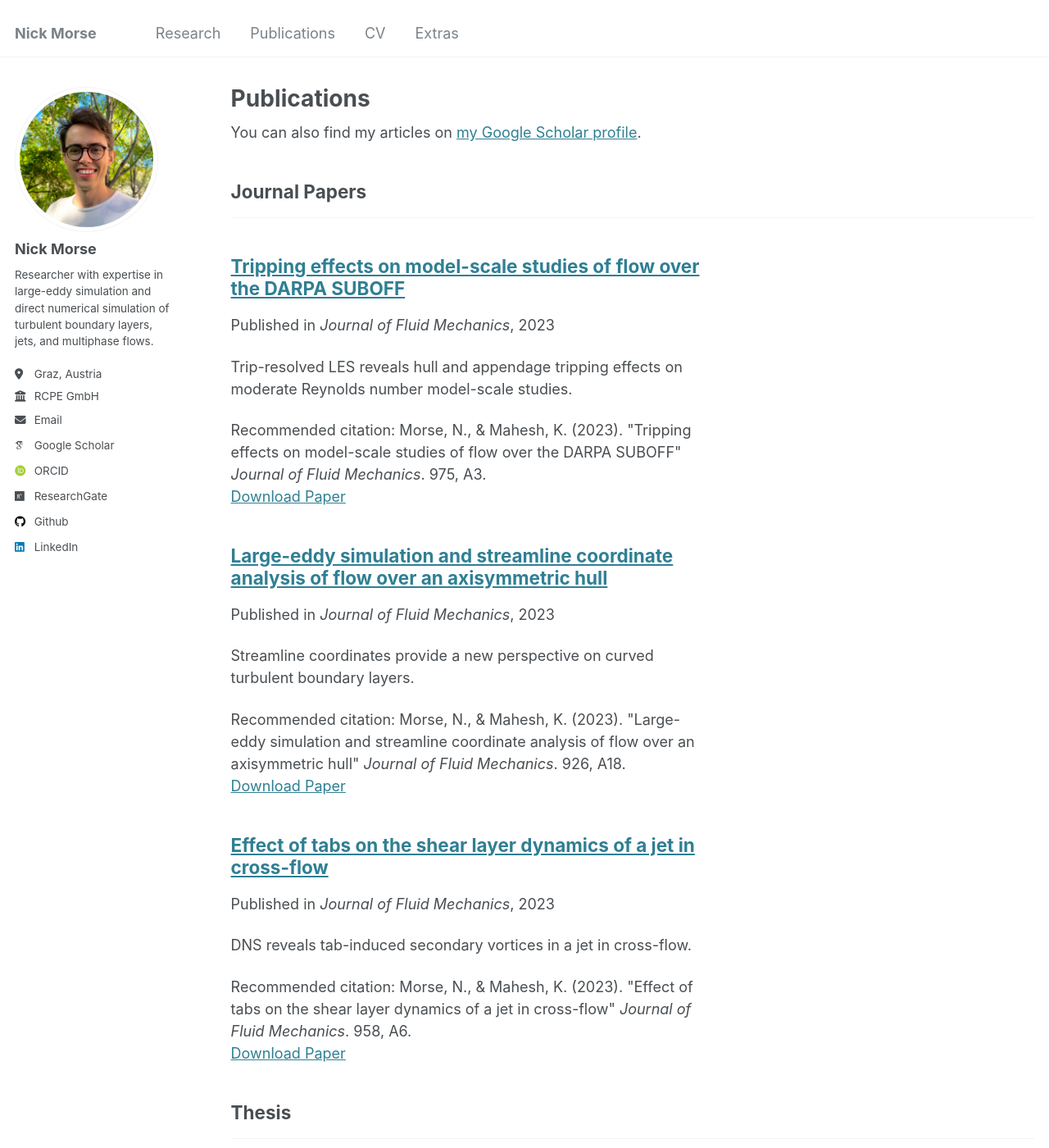
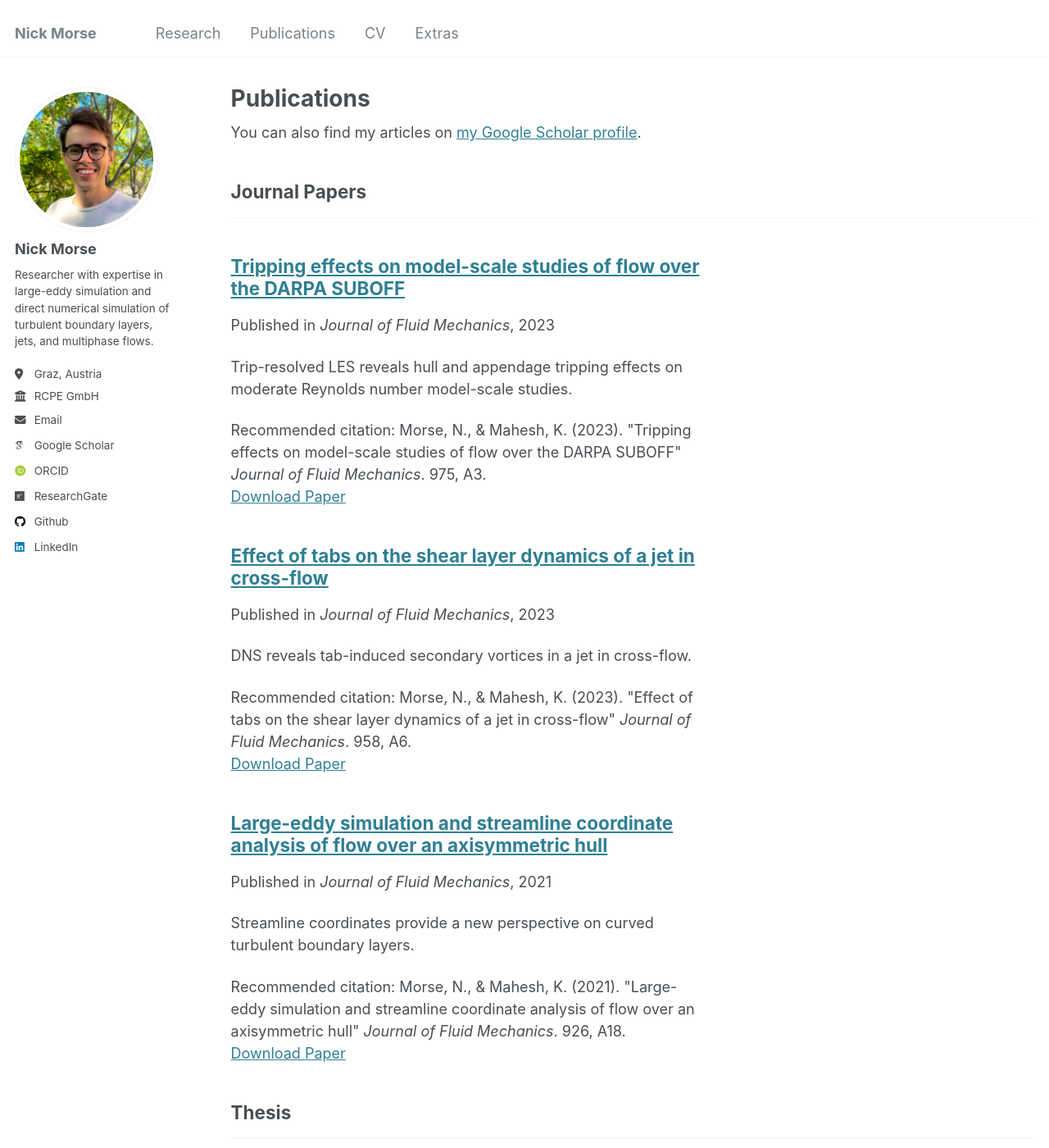
Before and after one commit to morse129/morse129.github.io, a Jekyll site: the page built from _pages/publications.html, in a window 1280 px wide and 1400 px high. Shown: the whole window at 82% size. Built offline with Jekyll 4.4.1, drawn with Linux system fonts in a browser that asks for light colours; some web fonts are replaced.

Commit message:
fixed date on streamline coordinate paper

```diff
--- a/_publications/2021-09-06-large-eddy-simulation-and-streamline-coordinate-analysis-of-flow-over-an-axisymmetric-hull.md
+++ b/_publications/2021-09-06-large-eddy-simulation-and-streamline-coordinate-analysis-of-flow-over-an-axisymmetric-hull.md
@@ -2,14 +2,14 @@
 title: "Large-eddy simulation and streamline coordinate analysis of flow over an axisymmetric hull"
 collection: publications
 category: journal_papers
-permalink: /publication/2023-09-06-large-eddy-simulation-and-streamline-coordinate-analysis-of-flow-over-an-axisymmetric-hull
+permalink: /publication/2021-09-06-large-eddy-simulation-and-streamline-coordinate-analysis-of-flow-over-an-axisymmetric-hull
 excerpt: 'Streamline coordinates provide a new perspective on curved turbulent boundary layers.'
-date: 2023-09-06
+date: 2021-09-06
 venue: 'Journal of Fluid Mechanics'
 teaser: /publications/large-eddy-simulation-and-streamline-coordinate-analysis-of-flow-over-an-axisymmetric-hull-graph-abs.jpg
 slidesurl:
 paperurl: '/files/large-eddy-simulation-and-streamline-coordinate-analysis-of-flow-over-an-axisymmetric-hull.pdf'
-citation: 'Morse, N., & Mahesh, K. (2023). &quot;Large-eddy simulation and streamline coordinate analysis of flow over an axisymmetric hull&quot; <i>Journal of Fluid Mechanics</i>. 926, A18.'
+citation: 'Morse, N., & Mahesh, K. (2021). &quot;Large-eddy simulation and streamline coordinate analysis of flow over an axisymmetric hull&quot; <i>Journal of Fluid Mechanics</i>. 926, A18.'
 ---
 
 ## Abstract
```
